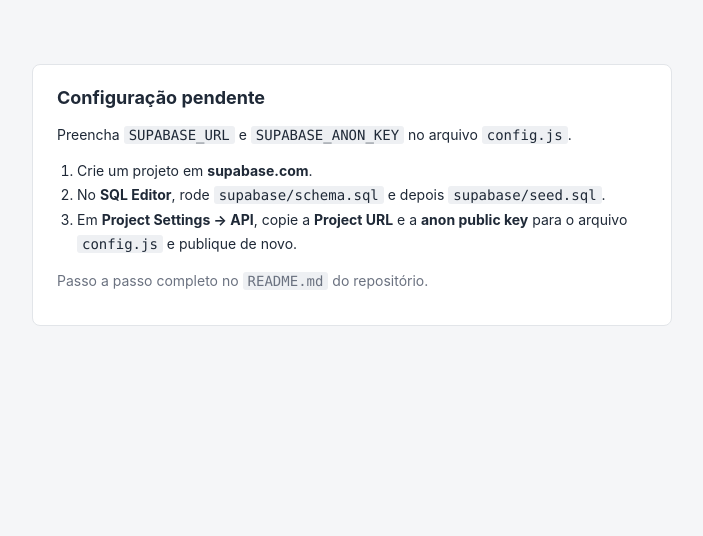
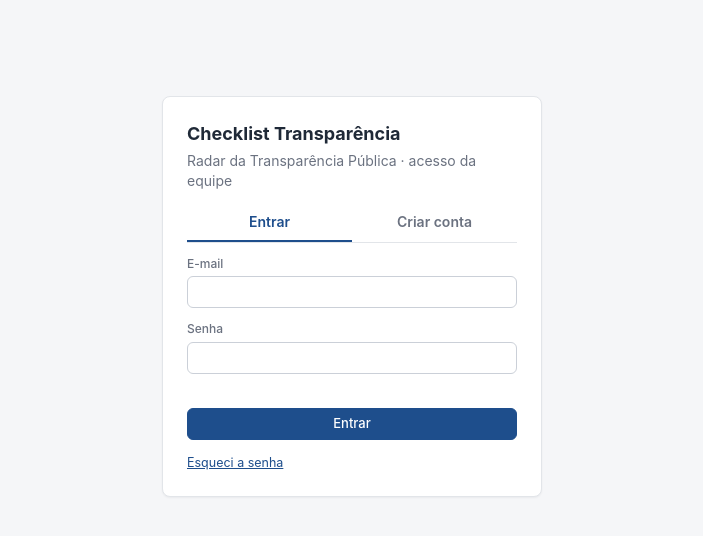
Before and after one commit to lucassouto2708-ship-it/transparencia-municipal, a plain HTML site: page index.html in a window 1280 px wide. Shown: the whole page, without its empty margins (288-991 px from the left). Drawn offline with nearby package versions, Linux system fonts and the light colour scheme.

Commit message:
Configura o Supabase do projeto e atualiza o supabase-js para 2.99.3
Preenche config.js com a URL e a chave publishable. A biblioteca sobe de 2.45.4
(anterior às chaves sb_publishable_) para 2.99.3; nessa versão o arquivo UMD
passou a se chamar supabase.js (sem .min).

Co-Authored-By: Claude Sonnet 5.5 <noreply@anthropic.com>
Claude-Session: https://claude.ai/code/session_017wXeMaQvmK5VgijWAhRJ67

```diff
--- a/config.js
+++ b/config.js
@@ -1,7 +1,7 @@
-// Configuração do Supabase (Project Settings → API).
-// A "anon public key" é pública por desenho: quem protege os dados são as regras RLS do banco (supabase/schema.sql).
-// NUNCA coloque aqui a chave "service_role".
+// Configuração do Supabase (Project Settings → API Keys).
+// A chave "publishable" (anon) é pública por desenho: quem protege os dados são as regras RLS do banco (supabase/schema.sql).
+// NUNCA coloque aqui a chave "secret" / "service_role".
 window.APP_CONFIG = {
-  SUPABASE_URL: "",       // ex.: "https://abcdxyz.supabase.co"
-  SUPABASE_ANON_KEY: ""   // ex.: "eyJhbGciOi..."
+  SUPABASE_URL: "https://cvyfjpvicknzrncpzzpt.supabase.co",
+  SUPABASE_ANON_KEY: "sb_publishable__bh7_BxE6joFS728wJCz1Q_61VgdvPz"
 };
--- a/index.html
+++ b/index.html
@@ -8,7 +8,7 @@
 </head>
 <body>
 <div id="app"><div class="carregando">Carregando…</div></div>
-<script src="https://cdn.jsdelivr.net/npm/@supabase/supabase-js@2.45.4/dist/umd/supabase.min.js"></script>
+<script src="https://cdn.jsdelivr.net/npm/@supabase/supabase-js@2.99.3/dist/umd/supabase.js"></script>
 <script src="config.js"></script>
 <script src="app.js"></script>
 </body>
```
